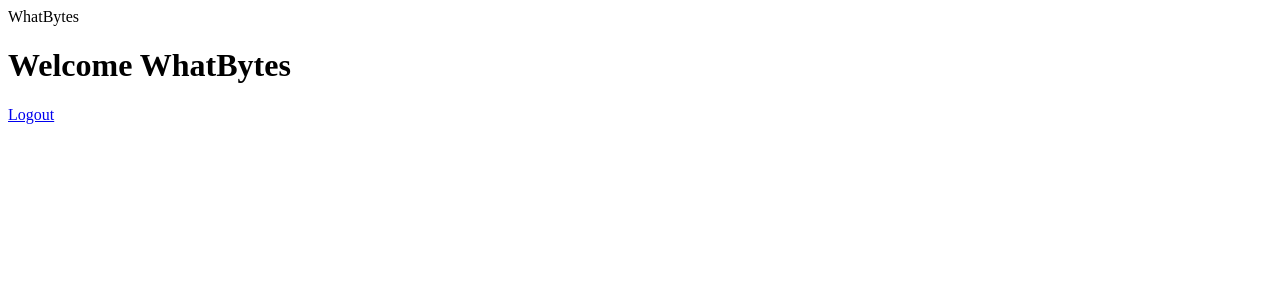
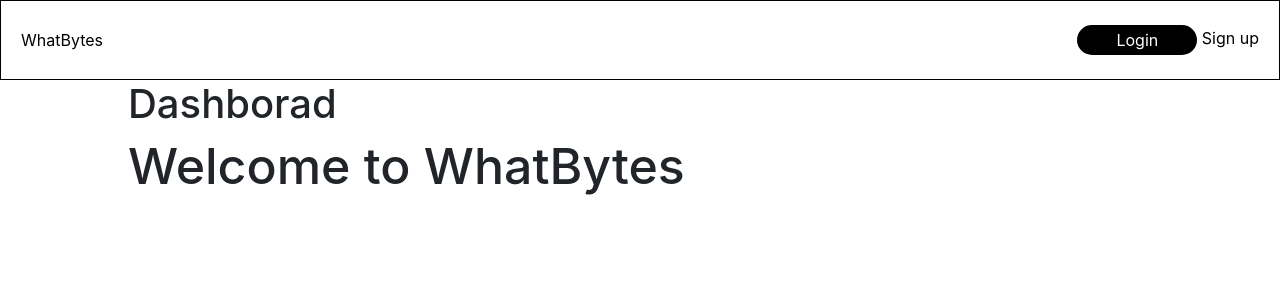
Before and after one commit to suraj-py/WhatBytes-Assignment, a Django app: page / in a window 1280 px wide. Shown: the top 300 px of the page. Run offline with Django 4.2, Linux system fonts and the light colour scheme.

Commit message:
styles: styles added

```diff
--- /dev/null
+++ b/static/css/style.css
@@ -0,0 +1,44 @@
+*{
+    padding: 0;
+    margin: 0;
+    box-sizing: border-box;
+}
+
+html{
+    scroll-behavior: smooth;
+}
+
+nav{
+    width: 100%;
+    height: 80px;
+    padding: 20px;
+    border: 1px solid black;
+
+    display: flex;
+    flex-direction: row;
+    justify-content: space-between;
+    align-items: center;
+}
+
+a{
+    text-decoration: none;
+    color: black;
+}
+
+.btn{
+    width: 120px;
+    height: 30px;
+    padding: 2px;
+    border-radius: 30px;
+    background-color: black;
+    color: white;
+}
+
+.title{
+    font-size: 50px;
+}
+
+main{
+    width: 80%;
+    margin: 0 auto;
+}
--- a/templates/base.html
+++ b/templates/base.html
@@ -1,15 +1,31 @@
+{% load static %}
 <!DOCTYPE html>
 <html lang="en">
 <head>
     <meta charset="UTF-8">
     <meta name="viewport" content="width=device-width, initial-scale=1.0">
-    <link rel="icon" type="image/png" sizes="32x32" href="./assets/images/favicon-32x32.png">
-    <title>Django Auth</title>
+    <link rel="stylesheet" href="https://cdn.jsdelivr.net/npm/bootstrap@4.5.3/dist/css/bootstrap.min.css" integrity="sha384-TX8t27EcRE3e/ihU7zmQxVncDAy5uIKz4rEkgIXeMed4M0jlfIDPvg6uqKI2xXr2" crossorigin="anonymous">
+    <link rel="stylesheet" href="{% static 'css/style.css' %}">
+    <title>Django </title>
     <!-- <link rel="stylesheet" href="style.css"> -->
 </head>
 <body>
     <header>
-        <nav>WhatBytes</nav>
+        <nav>
+            <a href="{% url 'home' %}">
+                WhatBytes
+            </a>
+            <div class="nav-buttons">
+                {% if user.is_authenticated %}
+                    <a href="{% url 'profile'%}">My Profile</a>
+                {% else %}
+                    <a href="{% url 'login'%}" class="btn">
+                        Login
+                    </a>
+                    <a href="{% url 'signup'%}">Sign up</a>
+                {% endif %}
+            </div>
+        </nav>
     </header>
     <main>
         {% block content %}
--- a/templates/home.html
+++ b/templates/home.html
@@ -1,5 +1,10 @@
 {% extends "base.html" %}
+
 {% block content %}
-    <h1>Welcome WhatBytes</h1>
-    <a href="{% url 'logout' %}">Logout</a>
+    <h1>Dashborad</h1>
+    {% if user.is_authenticated %}
+        <h2>Hello {{user}}</h2>
+    {% endif %}
+    <h1 class="title">Welcome to WhatBytes</h1>
+
 {% endblock content %}
--- a/templates/profile.html
+++ b/templates/profile.html
@@ -4,6 +4,8 @@
     <div>
             <h2>{{profile.username}}</h2>
             <h2>{{profile.email}}</h2>
-            <h2>{{profile.password}}</h2>
+            <a href="{% url 'logout'%}" class="btn">
+                Logout
+            </a>
     </div>
 {% endblock content %}
--- a/templates/registration/login.html
+++ b/templates/registration/login.html
@@ -1,12 +1,12 @@
 {% extends "base.html" %}
+{% load crispy_forms_tags %}
 {% block content %}
     <h1>LOGIN PAGE</h1>
      <div >
         <form method="post" class="">
             {% csrf_token %}
-            {{ form.as_p }}
-            <button type="submit"
-            >Log In</button>
+            {{ form|crispy }}
+            <button type="submit">Log In</button>
         </form>
     </div>
 {% endblock content %}
--- a/templates/registration/signup.html
+++ b/templates/registration/signup.html
@@ -1,11 +1,12 @@
 {% extends "base.html" %}
+{% load crispy_forms_tags %}
 {% block content %}
     <h1>SIGUP PAGE</h1>
      <div >
         <form method="post" class="">
             {% csrf_token %}
-            {{ form.as_p }}
-            <button type="submit"
+            {{ form|crispy }}
+            <button type="submit" class="btn btn-outline-info"
             >Sign Up</button>
         </form>
     </div>
```
Also changed, not shown: config/settings.py (+14 -0 lines), db.sqlite3, 2 other files.
